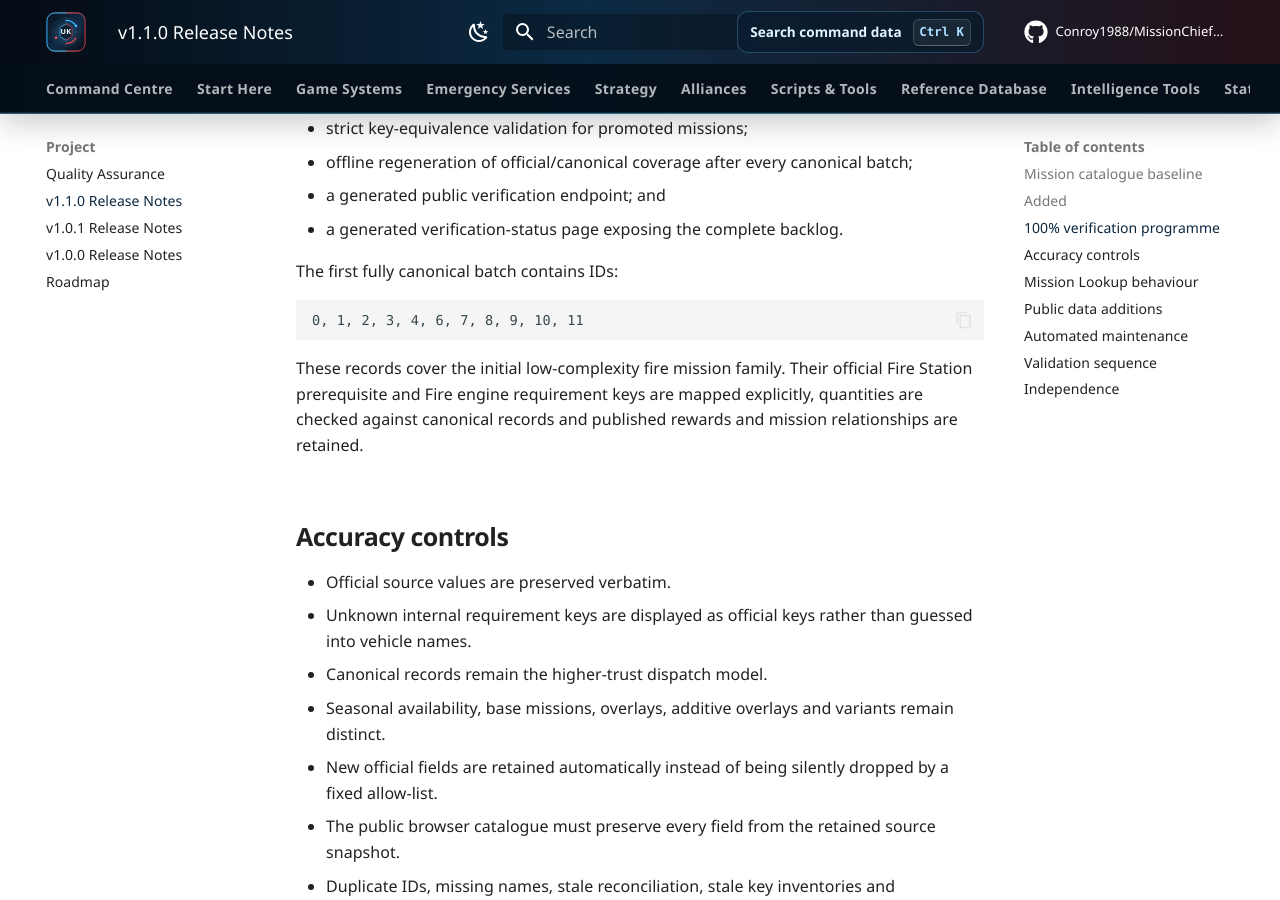
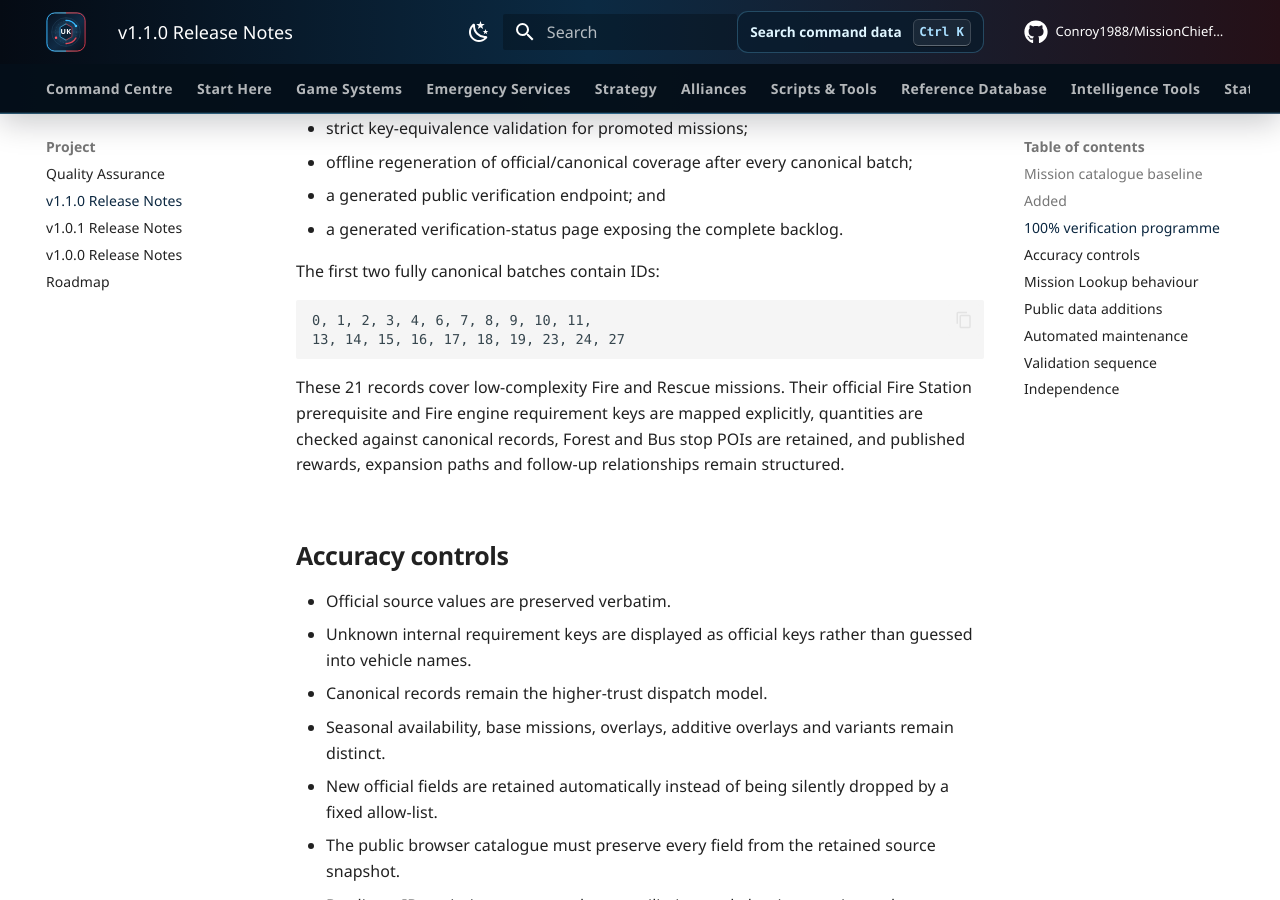
Before and after one commit to Conroy1988/MissionChief-UK, an MkDocs documentation site: the page built from docs/releases/v1.1.0.md, in a window 1280 px wide and 900 px high, scrolled down 1849 px. Built offline with MkDocs 1.6.1 and Material for MkDocs 9.7.7, drawn with Linux system fonts in a browser that asks for light colours; comment, search, counter and statistics services are not loaded; some of the changed text lies outside the part shown.

Commit message:
Record fully canonical fire batch 2 in v1.1.0

````diff
--- a/docs/releases/v1.1.0.md
+++ b/docs/releases/v1.1.0.md
@@ -10,10 +10,10 @@ MissionChief UK v1.1.0 expands Mission Lookup from the original 62 canonical mis
 
 ```text
 1,062 official UK mission records
-69 canonical mission records
-52 official IDs matched to canonical records
-11 fully canonical mission records
-1,010 official records awaiting direct canonical records
+79 canonical mission records
+62 official IDs matched to canonical records
+21 fully canonical mission records
+1,000 official records awaiting direct canonical records
 17 canonical overlay or derived records without standalone official IDs
 46 canonical deployable-resource records
 18 canonical infrastructure records
@@ -57,13 +57,14 @@ The release includes:
 - a generated public verification endpoint; and
 - a generated verification-status page exposing the complete backlog.
 
-The first fully canonical batch contains IDs:
+The first two fully canonical batches contain IDs:
 
 ```text
-0, 1, 2, 3, 4, 6, 7, 8, 9, 10, 11
+0, 1, 2, 3, 4, 6, 7, 8, 9, 10, 11,
+13, 14, 15, 16, 17, 18, 19, 23, 24, 27
 ```
 
-These records cover the initial low-complexity fire mission family. Their official Fire Station prerequisite and Fire engine requirement keys are mapped explicitly, quantities are checked against canonical records and published rewards and mission relationships are retained.
+These 21 records cover low-complexity Fire and Rescue missions. Their official Fire Station prerequisite and Fire engine requirement keys are mapped explicitly, quantities are checked against canonical records, Forest and Bus stop POIs are retained, and published rewards, expansion paths and follow-up relationships remain structured.
 
 ## Accuracy controls
 
````
